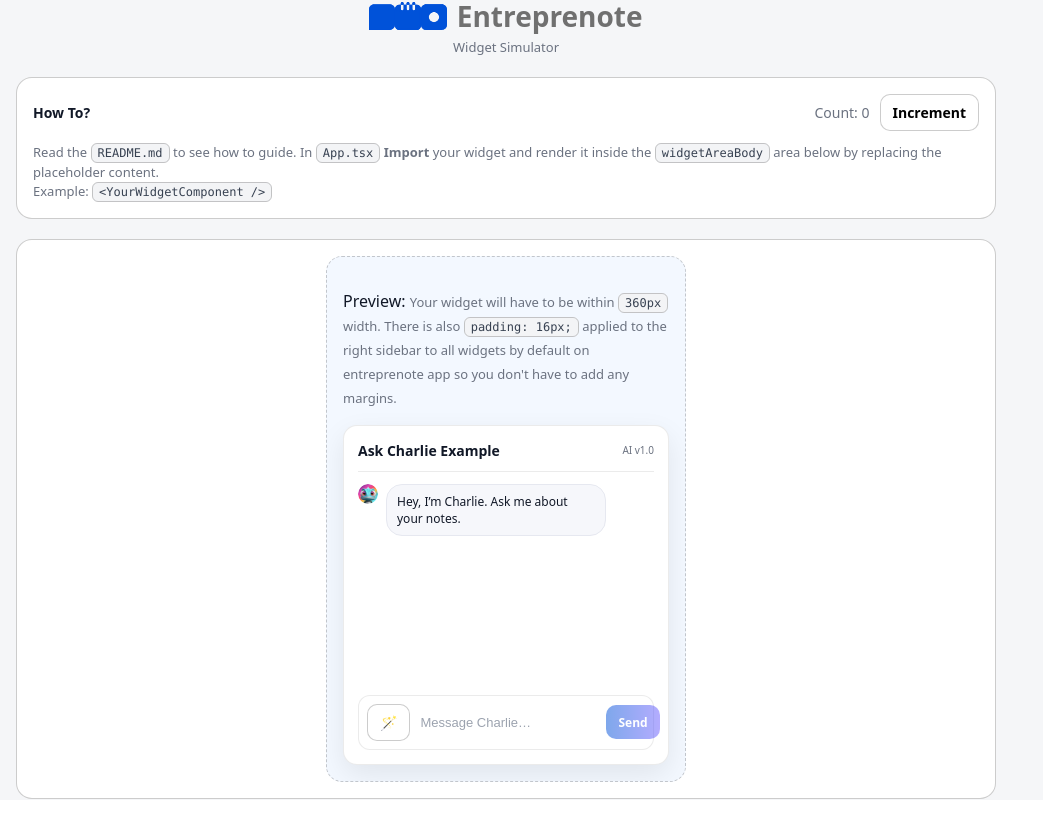
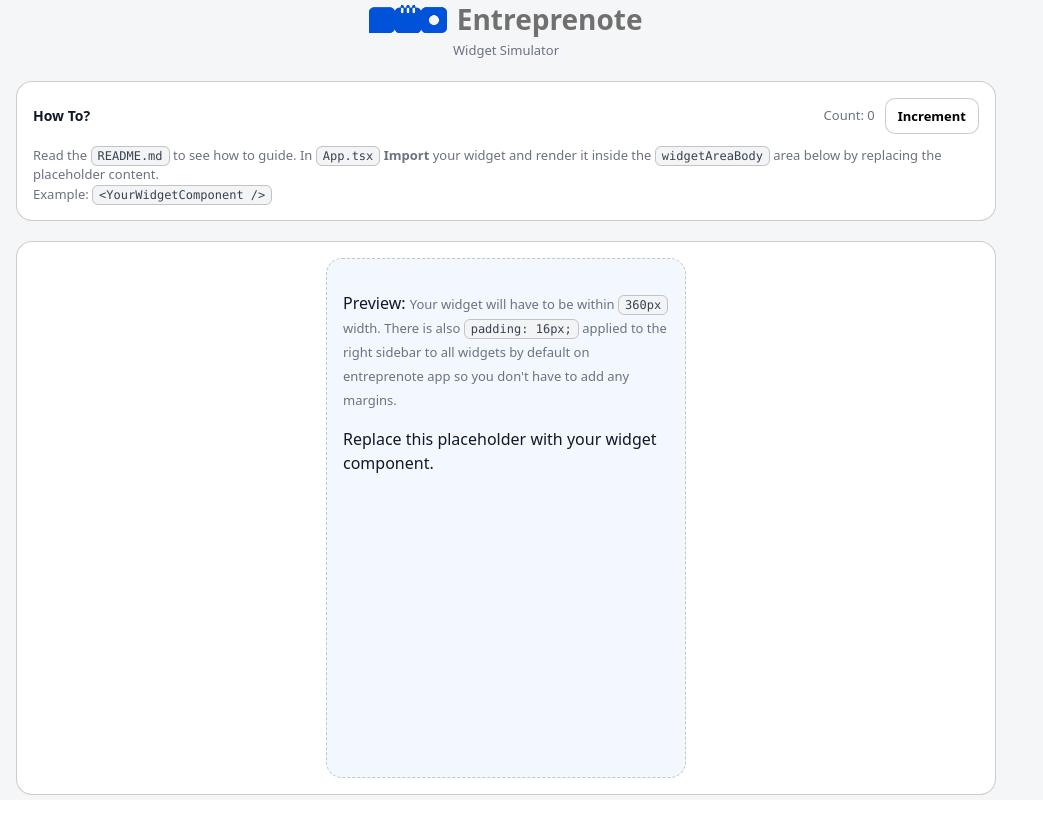
Before and after one commit to thechaudharysab/entpn-app-reactjs-widget-starter-template, a React (Vite) app: page / in a window 1280 px wide. Shown: the whole page, without its empty margins (0-1043 px from the left). Built offline with nearby package versions, Linux system fonts and the light colour scheme.

Commit message:
readme update

```diff
--- a/src/App.tsx
+++ b/src/App.tsx
@@ -48,8 +48,8 @@
           Your widget will have to be within <span className="code">{`360px`}</span> width. There is also <span className="code">padding: 16px;</span> applied to the right sidebar to all widgets by default on entreprenote app so you don't have to add any margins.
         </span> </p>
         {/* Import and render <YourWidgetComponent /> here */}
-            <CharlieChatWidget />
-            {/* Replace this placeholder with your widget component. */}
+            {/* <CharlieChatWidget /> */}
+            Replace this placeholder with your widget component.
           </div>
         </div>
       </section>
```
Also changed, not shown: 1 other file (tests, documents, lock files or other folders).
